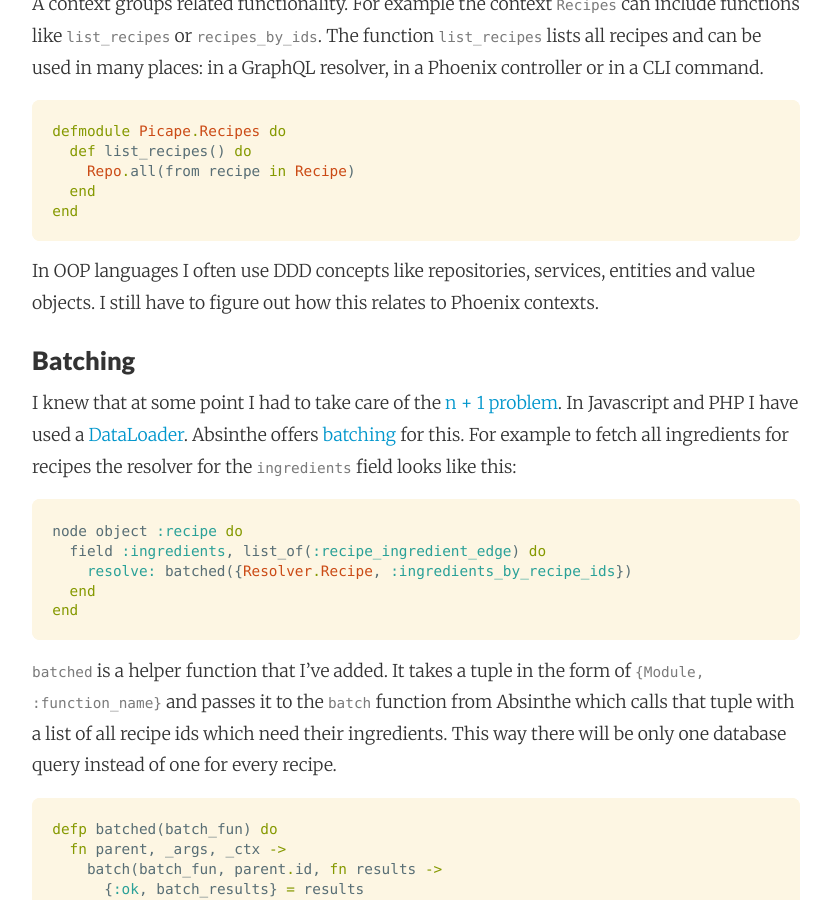
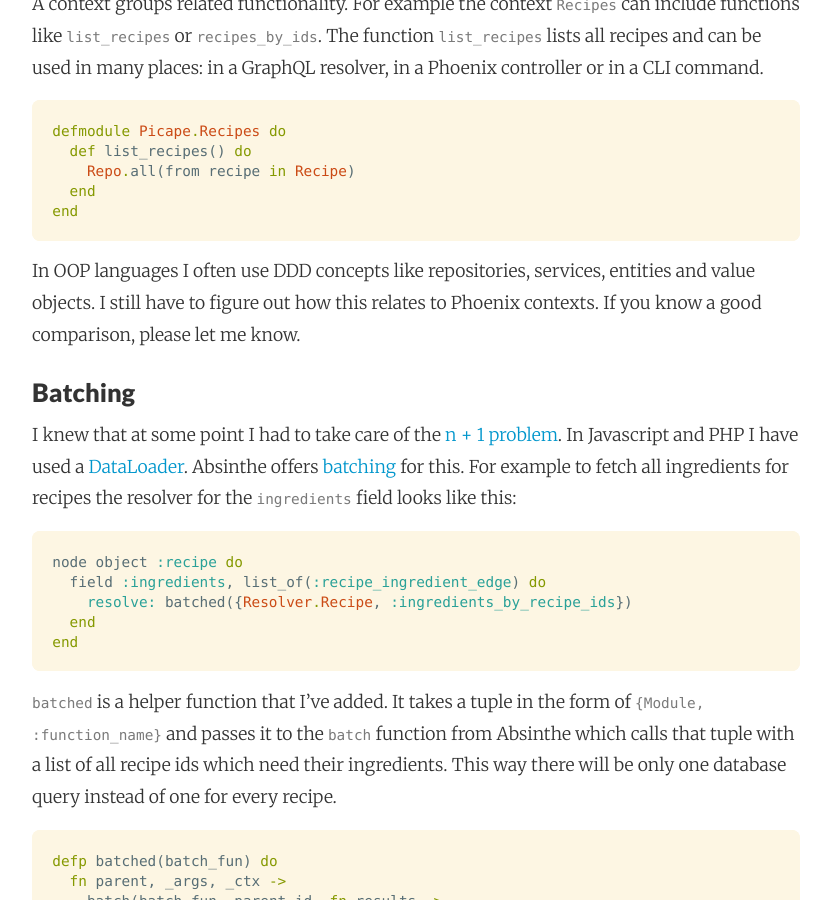
Before and after one commit to adri/adri.github.io, a Jekyll site: the page built from _posts/2017-09-27-learning-elixir-second-side-project-part2.md, in a window 1280 px wide and 900 px high, scrolled down 3433 px. Shown: the whole window, without its empty margins (224-1055 px from the left). Built offline with Jekyll 4.4.1, drawn with Linux system fonts in a browser that asks for light colours; nearby versions of some CDN libraries; comment, search, counter and statistics services are not loaded.

Commit message:
Autocommit from wiki

````diff
--- a/_posts/2017-09-27-learning-elixir-second-side-project-part2.md
+++ b/_posts/2017-09-27-learning-elixir-second-side-project-part2.md
@@ -94,7 +94,7 @@ defmodule Picape.Recipes do
 end
 ```
 
-In OOP languages I often use DDD concepts like repositories, services, entities and value objects. I still have to figure out how this relates to Phoenix contexts.
+In OOP languages I often use DDD concepts like repositories, services, entities and value objects. I still have to figure out how this relates to Phoenix contexts. If you know a good comparison, please let me know.
 
 #### Batching
 I knew that at some point I had to take care of the [n + 1 problem](https://secure.phabricator.com/book/phabcontrib/article/n_plus_one/). In Javascript and PHP I have used a [DataLoader](https://github.com/facebook/dataloader). Absinthe offers [batching](http://absinthe-graphql.org/guides/ecto-best-practices/) for this. For example to fetch all ingredients for recipes the resolver for the `ingredients` field looks like this:
````
